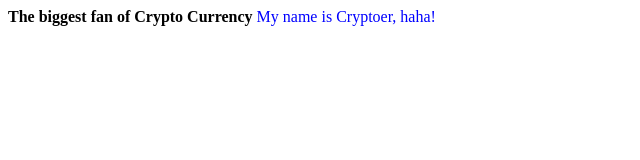
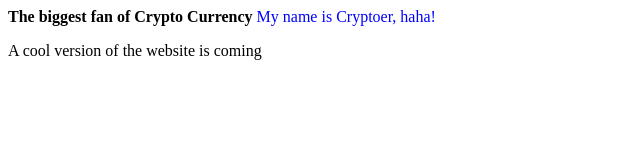
Before and after one commit to cryptoer/cryptoer.github.io, a plain HTML site: page index.html in a window 1280 px wide. Shown: the whole page, without its empty margins (0-640 px from the left). Drawn offline with Linux system fonts and the light colour scheme.

Commit message:
update info

```diff
--- a/index.html
+++ b/index.html
@@ -4,5 +4,6 @@
 </head>
 <body>
 	<font color="blue">My name is Cryptoer, haha!</font>
+        <p> A cool version of the website is coming</p>
 </body>
 </html>
```
